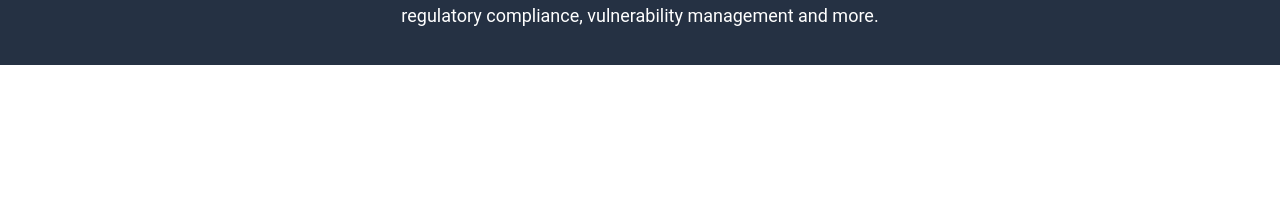
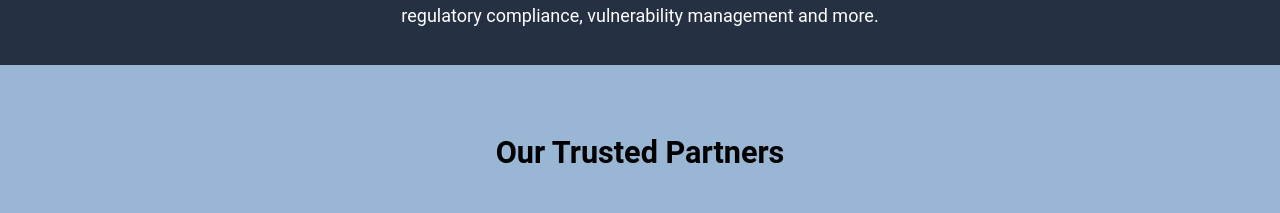
Before and after one commit to Johnny-Blaze666/IS601FallGroupFinal, a Next.js app in the folder alpha-corsi-website/: page / in a window 1280 px wide. Shown: the part 1015-1228 px from the top of the page. Before the commit the page ends 1080 px from the top, so only its background shows below. Built offline with nearby package versions, Linux system fonts and the light colour scheme.

Commit message:
Added partners section text and background

```diff
--- a/alpha-corsi-website/pages/index.js
+++ b/alpha-corsi-website/pages/index.js
@@ -35,6 +35,15 @@ export default function Home({ allPostsData }) {
             regulatory compliance, vulnerability management and more.
           </p>
         </div>
+
+        <div className={utilStyles.partners}>
+          <h3>Our Trusted Partners</h3>
+          <p>
+            We partner closely with leaders in the cybersecurity industry to deliver the best in class solutions to
+            ensure our clients needs are being met
+          </p>
+        </div>
+
       </div>
     </Layout>
   );
--- a/alpha-corsi-website/styles/utils.module.css
+++ b/alpha-corsi-website/styles/utils.module.css
@@ -34,6 +34,18 @@
   font-weight: 500;
 }
 
+.learnmoreButton {
+  margin-top: 5%;
+  background-color: black;
+  border-radius: 0.3rem;
+  padding: 1.5rem 8rem;
+  display: inline-block;
+}
+
+.learnmoreText {
+  color: white;
+}
+
 .about {
   position: relative;
   height:35vh;
@@ -50,21 +62,27 @@
 }
 
 .about p {
-  font-size: 100%;
   width: 40%;
   text-align: center;
 }
 
-.learnmoreButton {
-  margin-top: 5%;
-  background-color: black;
-  border-radius: 0.3rem;
-  padding: 1.5rem 8rem;
-  display: inline-block;
+.partners {
+  background-color: #99B6D4;
+  position: relative;
+  display: flex;
+  flex-direction: column;
+  justify-content: center;
+  align-items: center;
 }
 
-.learnmoreText {
-  color: white;
+.partners h3 {
+  font-size: 170%;
+  margin-top: 5%;
+  font-weight: bold;
+}
+
+.partners p {
+  margin: 0;
 }
 
 .heading2Xl {
```
